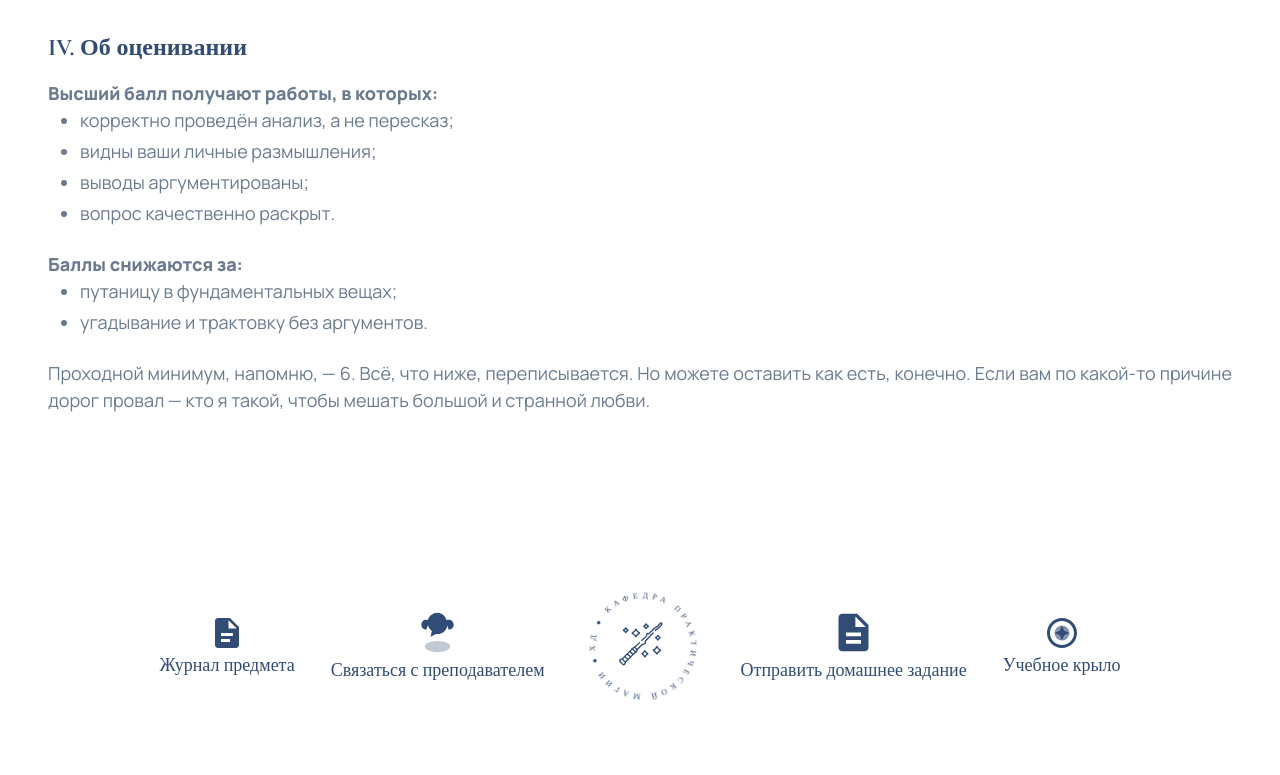
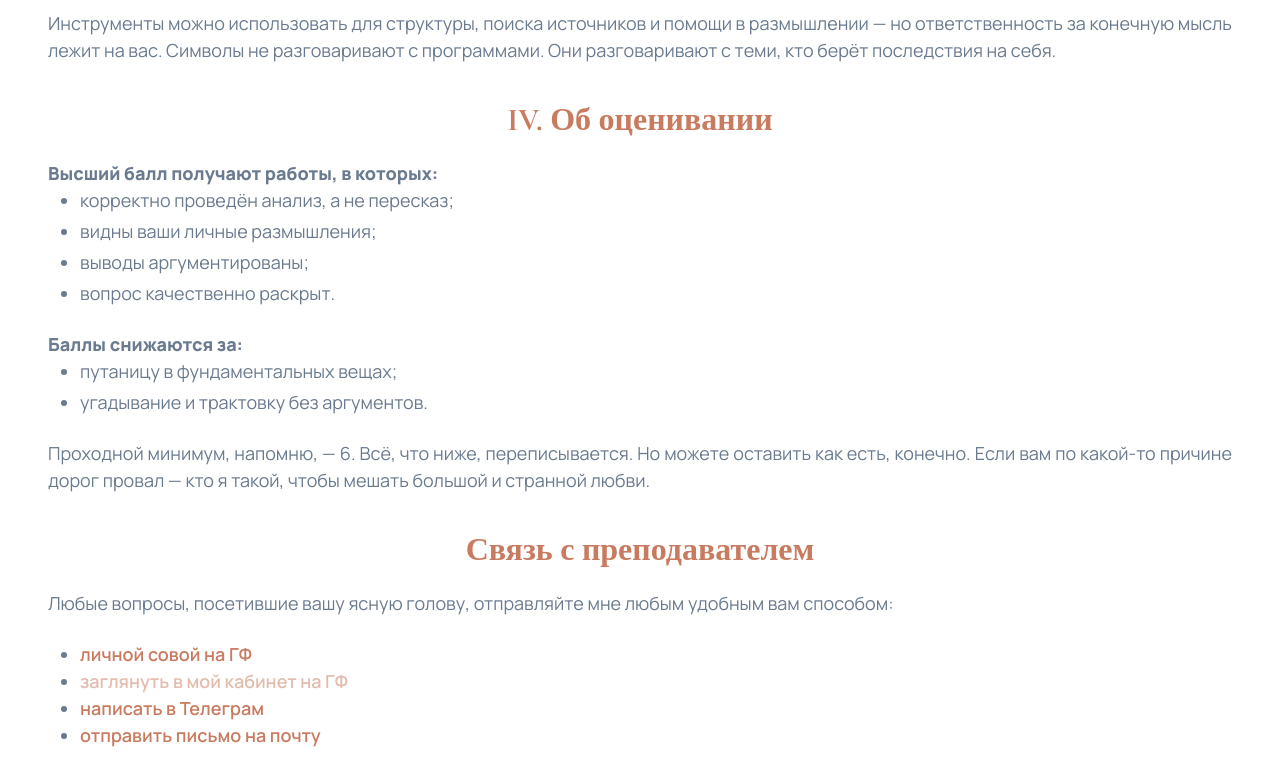
Before and after one commit to EdwyReed/dhog-symbology, a Nuxt app: page /rules in a window 1280 px wide. Shown: the part 1205-1980 px from the top of the page. Before the commit the page ends 1955 px from the top, so only its background shows below. Built offline with nearby package versions, Linux system fonts and the light colour scheme.

Commit message:
ui fixes and improvements

```diff
--- a/app/assets/css/main.css
+++ b/app/assets/css/main.css
@@ -45,10 +45,12 @@
     @apply font-cormorant font-bold text-2xl lg:text-3xl text-navy mb-title-gap;
   }
   .lecture-h3 {
-    @apply font-cormorant font-bold text-xl lg:text-2xl text-navy mt-8 mb-4;
+    @apply font-cormorant font-bold text-[28px] lg:text-[32px] mt-8 mb-4;
+    text-align: center;
+    color: var(--color-terracotta);
   }
   .lecture-h4 {
-    @apply font-cormorant font-semibold text-lg lg:text-xl text-navy mt-6 mb-3;
+    @apply font-cormorant font-semibold text-xl lg:text-2xl text-navy mt-6 mb-3;
   }
   .lecture-text {
     @apply font-manrope text-gray-blue text-body leading-normal mb-0;
@@ -66,6 +68,6 @@
     @apply mb-6 font-manrope text-sm text-gray-blue;
   }
   .homework-title {
-    @apply font-cormorant font-bold italic text-xl lg:text-2xl text-terracotta mb-6;
+    @apply font-cormorant font-bold text-[28px] lg:text-[32px] text-terracotta mb-6;
   }
 }
--- a/app/pages/lectures/block-01/lecture-01.vue
+++ b/app/pages/lectures/block-01/lecture-01.vue
@@ -145,7 +145,7 @@
       <br/>
       <p class="lecture-text">
         <span class="font-extrabold">Герб запретили. Официальная формулировка: «избыточная семантическая нагрузка». Проще говоря, символ значил слишком много. Неофициально…</span>
-        — он пожимает плечами. —
+        — он пожимает плечами.
         <span class="font-extrabold">— Министерство не любит символы, которые заставляют думать слишком долго и много.</span>
       </p>
 
@@ -206,7 +206,7 @@
       </p>
       <p class="lecture-text">
         <span class="font-extrabold">— Всем спасибо за внимание,</span>
-        — книга захлопывается сама, ударяясь эхом о стены. —
+        — книга захлопывается сама, ударяясь эхом о стены.
         <span class="font-extrabold">— На этом всё. Запишите домашнее задание и идите, прежде чем символы начнут смотреть на вас,</span>
         — добрая усмешка украшает лицо мужчины. Он взмахивает палочкой и на доске появляются задания.
       </p>
--- a/app/pages/rules.vue
+++ b/app/pages/rules.vue
@@ -87,6 +87,30 @@
       <p class="lecture-text">
         Проходной минимум, напомню, — 6. Всё, что ниже, переписывается. Но можете оставить как есть, конечно. Если вам по какой-то причине дорог провал — кто я такой, чтобы мешать большой и странной любви.
       </p>
+
+      <h3 class="lecture-h3">
+        Связь с преподавателем
+      </h3>
+
+      <p class="lecture-text">
+        Любые вопросы, посетившие вашу ясную голову, отправляйте мне любым удобным вам способом:
+      </p>
+      <br/>
+
+      <ul class="list-unordered mb-0 ml-6 md:ml-8">
+        <li class="mb-0">
+          <a href="https://dhog.org/ucp.php?i=pm&mode=compose&u=3362" target="_blank" class="font-semibold leading-normal text-terracotta hover:underline">личной совой на ГФ</a>
+        </li>
+        <li class="mb-0">
+          <span class="font-semibold leading-normal text-terracotta opacity-50">заглянуть в мой кабинет на ГФ</span>
+        </li>
+        <li class="mb-0">
+          <a href="https://t.me/symlos" target="_blank" class="font-semibold leading-normal text-terracotta hover:underline">написать в Телеграм</a>
+        </li>
+        <li class="mb-0">
+          <a href="mailto:symbsylockk@gmail.com" class="font-semibold leading-normal text-terracotta hover:underline">отправить письмо на почту</a>
+        </li>
+      </ul>
     </article>
   </div>
 </template>
--- a/app/pages/welcome.vue
+++ b/app/pages/welcome.vue
@@ -6,7 +6,7 @@
     </p>
 
     <div class="flex flex-col lg:flex-row gap-8 max-w-content mx-auto px-4 text-justify">
-      <div class="font-manrope text-gray-blue text-body flex-1 lg:max-w-text-column">
+      <div class="font-manrope text-gray-blue text-body flex-2 lg:max-w-text-column">
         <p class="leading-normal mb-0">
           <span class="font-extrabold">Я — Сайлас Локк</span><span
           class="font-semibold">, человек, который слишком серьёзно относится к символам… и одновременно недостаточно серьёзно, чтобы не смеяться над собой в процессе.</span>
@@ -47,29 +47,6 @@
           class="font-semibold"> — он вам ещё пригодится. Потом смело переходите к лекциям и несите мне свои первые домашки и вопросы.</span>
         </p>
         <br/>
-
-        <p class="leading-normal mb-0">
-          <span class="font-extrabold">Вопросы можно задавать как угодно — выбирайте способ, который вам ближе:</span>
-        </p>
-
-        <ul class="list-disc mb-0 ml-6 md:ml-8">
-          <li class="mb-0">
-            <a href="https://dhog.org/ucp.php?i=pm&mode=compose&u=3362" target="_blank" class="font-semibold leading-normal text-terracotta hover:underline">личной совой на ГФ</a>
-          </li>
-          <li class="mb-0">
-            <span class="font-semibold leading-normal text-terracotta">заглянуть в мой кабинет на ГФ</span>
-          </li>
-          <li class="mb-0">
-            <a href="https://t.me/symlos" target="_blank" class="font-semibold leading-normal text-terracotta hover:underline">написать в Телеграм</a>
-          </li>
-          <li>
-            <a href="mailto:symbsylockk@gmail.com" class="font-semibold leading-normal text-terracotta hover:underline">отправить письмо на почту</a>
-          </li>
-        </ul>
-
-        <p class="font-semibold leading-normal">
-          Я действительно читаю всё это — иногда даже вовремя.
-        </p>
       </div>
 
       <div class="flex-1 flex flex-col justify-center items-center">
```
